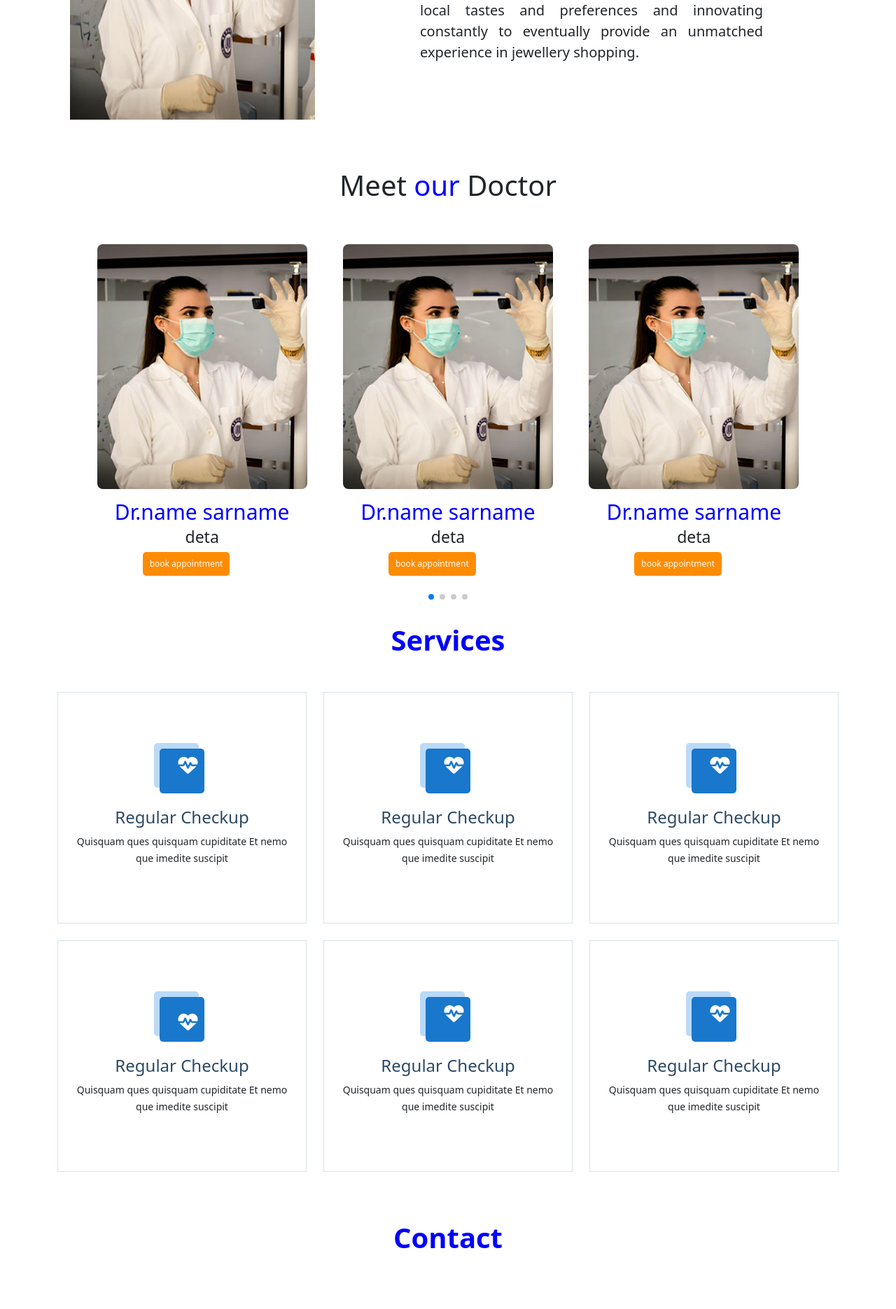
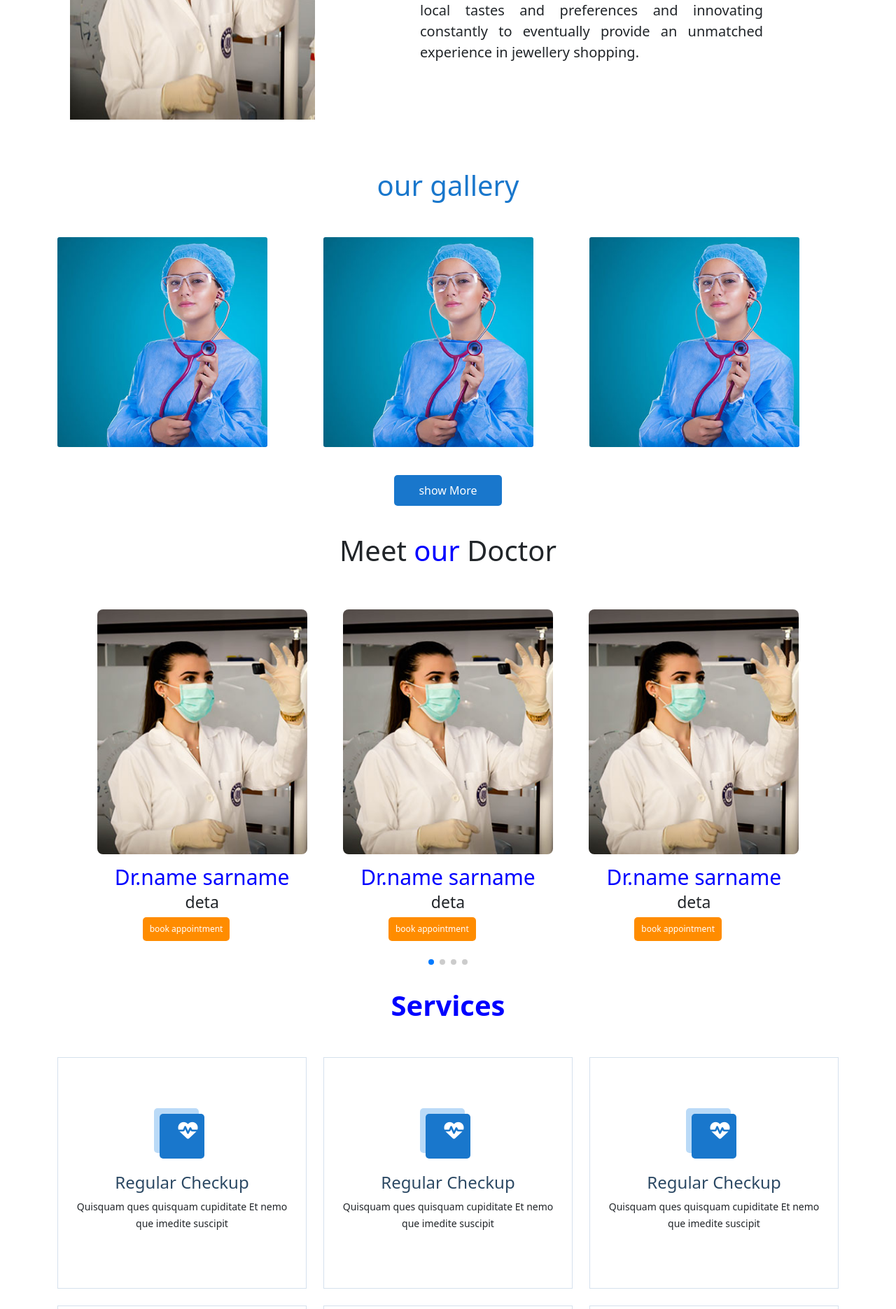
Before and after one commit to nikhil16898/hcplus_doctor_appoiment, a PHP site: page / in a window 1280 px wide. Shown: the part 1133-3004 px from the top of the page at 70% size. Run offline with PHP 8.4, Linux system fonts and the light colour scheme; a map, chart or similar area stays blank; some libraries are stand-ins or nearby versions.

Commit message:
index-gallery

```diff
--- a/css/style.css
+++ b/css/style.css
@@ -69,6 +69,39 @@
   font-weight: 500;
   text-align: justify;
 }
+
+/* gallery */
+
+.gallery_title h1{
+  color: #1977cc;
+  margin-bottom: 50px;
+}
+
+.gallery-photo img{
+  width: 300px;
+  height: 300px;
+  transition: 0.5s ease;
+  cursor: pointer;
+  border-radius: 3px;
+}
+.gallery-photo img:hover{
+  transform:translateY(-10px);
+}
+.gallery_button button{
+  background-color: #1977cc;
+  border: 0;
+  padding: 10px 35px;
+  color: #fff;
+  transition: 0.4s;
+  border-radius: 5px;
+  margin-top: 40px;
+  margin-bottom: 40px;
+}
+.gallery_button button:hover{
+  background-color: #3fbbc0;
+  color: #fff;
+}
+
 
 /*docter title*/
 
--- a/index.php
+++ b/index.php
@@ -76,6 +76,34 @@
    </div>
  </div>
 
+ <!-- gallery -->
+ <div class="gallery">
+    <div class="gallery_title">
+      <center><h1>our gallery</h1></center>
+    </div>
+      <div class="container">
+        <div class="row">
+              <div class="col-md-4 py-3 py-md-0">
+              <div class="gallery-photo">
+                      <img src="img\index-gallery\docter2.jpg" alt="photo">
+              </div>
+            </div>
+              <div class="col-md-4 py-3 py-md-0">
+              <div class="gallery-photo">
+                      <img src="img\index-gallery\docter2.jpg" alt="photo">
+              </div>
+            </div>
+              <div class="col-md-4 py-3 py-md-0">
+              <div class="gallery-photo">
+                      <img src="img\index-gallery\docter2.jpg" alt="photo">
+              </div>
+            </div>
+          </div>
+      </div>
+      <div class="gallery_button">
+        <center><button>show More</button></center>
+      </div>
+  </div>
  <!-- doctor -->
 <!-- doctor title -->
 <div class="do">
```
Also changed, not shown: img/index-gallery/docter2.jpg (added).
